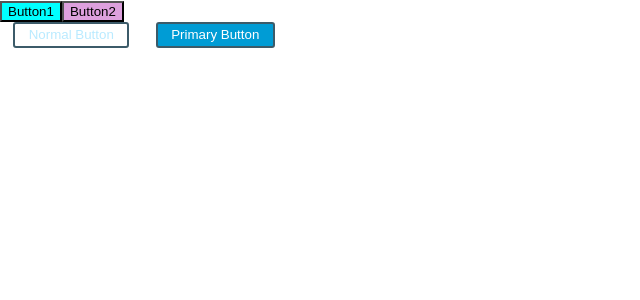
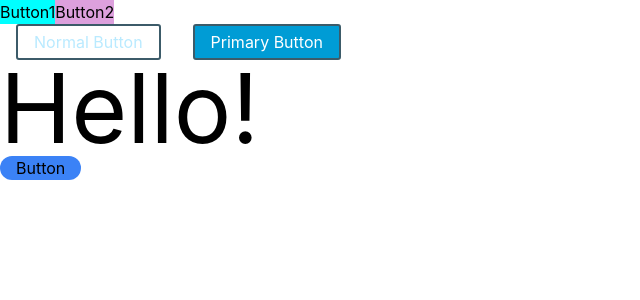
Before and after one commit to sweetyamy/react-practice, a React (Create React App) app: page / in a window 1280 px wide. Shown: the top 300 px of the page, without its empty margins (0-640 px from the left). Built offline with nearby package versions, Linux system fonts and the light colour scheme.

Commit message:
Tailwind CSS

```diff
--- a/package.json
+++ b/package.json
@@ -40,5 +40,8 @@
       "last 1 firefox version",
       "last 1 safari version"
     ]
+  },
+  "devDependencies": {
+    "tailwindcss": "^3.4.17"
   }
 }
--- a/src/css-part/App.js
+++ b/src/css-part/App.js
@@ -2,6 +2,7 @@
 import Button1 from './components/Button1';
 import Button2 from './components/Button2';
 import StyledComponent from './StyledComponent';
+import TailwindComponent from './TailwindComponent';
 
 // BEM(Block, Element, Modifier)
 // Block: menu, button, card
@@ -16,6 +17,7 @@
       <Button1 />
       <Button2 />
       <StyledComponent />
+      <TailwindComponent />
     </>
   );
 }
--- /dev/null
+++ b/src/css-part/TailwindComponent.jsx
@@ -0,0 +1,10 @@
+import React from 'react';
+
+export default function TailwindComponent() {
+  return (
+    <div>
+      <h1 className='text-8xl'>Hello!</h1>
+      <button className='bg-blue-500 rounded-xl px-4'>Button</button>
+    </div>
+  );
+}
--- a/src/index.css
+++ b/src/index.css
@@ -1,3 +1,7 @@
+@tailwind base;
+@tailwind components;
+@tailwind utilities;
+
 body {
   margin: 0;
   font-family: -apple-system, BlinkMacSystemFont, 'Segoe UI', 'Roboto', 'Oxygen',
--- /dev/null
+++ b/tailwind.config.js
@@ -0,0 +1,8 @@
+/** @type {import('tailwindcss').Config} */
+module.exports = {
+  content: ['./src/**/*.{html,js,jsx,ts,tsx}'],
+  theme: {
+    extend: {}
+  },
+  plugins: []
+};
```
Also changed, not shown: 2 other files (tests, documents, lock files or other folders).
